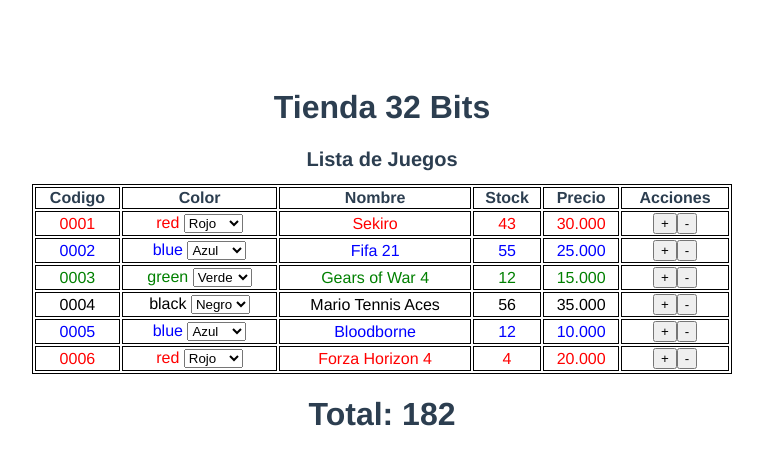
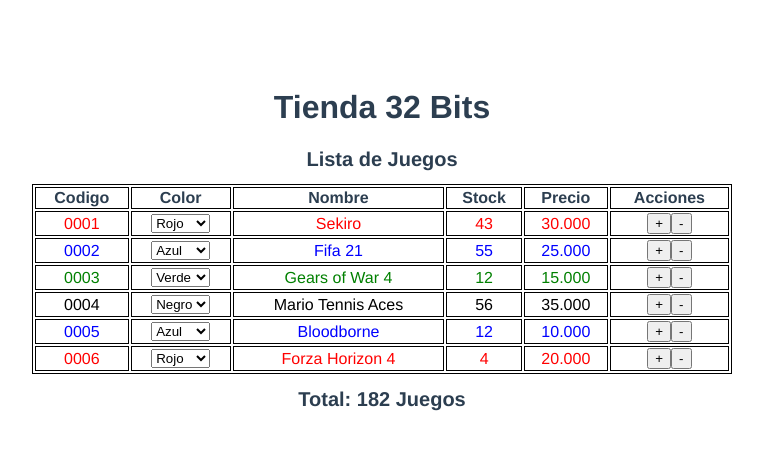
Before and after one commit to AnlianaAguilar/Tienda_de_juegos_32_bits-Parte-II-, a Vue app: page /games in a window 1280 px wide. Shown: the top 464 px of the page, without its empty margins (258-1021 px from the left). Built offline with nearby package versions, Linux system fonts and the light colour scheme.

Commit message:
se agregan comentarios

```diff
--- a/src/components/GameCount.vue
+++ b/src/components/GameCount.vue
@@ -1,5 +1,5 @@
 <template>
-    <h1>Total: {{countGames}}</h1>
+    <h1>Total: {{countGames}} Juegos</h1>
 </template>
 
 <script>
@@ -26,5 +26,7 @@
 </script>
 
 <style scoped>
-
+    *{
+        font-size: 20px;
+    }
 </style>
--- a/src/components/GameList.vue
+++ b/src/components/GameList.vue
@@ -17,8 +17,8 @@
           :key="game.codigo"
         >
           <td>{{ game.codigo }}</td>
-          <td>{{game.color}}
-            <select v-model="game.color" @change="change($event,game.codigo)">
+          <td>
+            <select v-model="game.color" @change="change($event,game.codigo)"> <!--v-model no sera una data ya que el valor ya viene con el v-for-->
               <option
               v-for="color in colors"
               :key="color.value"
@@ -49,7 +49,7 @@
   // props: {},
   data: function () {
     return {
-        colors:[
+        colors:[ //es el listado qeu se muestra en la options
         {
         text:"Azul",
         value:"blue"
@@ -71,22 +71,20 @@
   },
   computed: {
     ...mapState(["juegos"]),
-
   },
   methods: {
+    ...mapActions(['removeStock','changeColor','addStock']),
 
     change(event, codigo){
-      let options = {codigo:codigo, value:event.target.value}
-      this.changeColor(options)
+      let options = {codigo:codigo, value:event.target.value}    // se crea ya que las action solo pueden recibir 1 valor
+      this.changeColor(options)                                  // y para realizar el cambio se requier de identificador y el valor que selecciona el usuario
     },
 
-    ...mapActions(['removeStock','changeColor','addStock']),
     remove(id){
       this.removeStock(id)
     },
 
     add(id){
-      alert(id)
       this.addStock(id)
     }
 
--- a/src/store/index.js
+++ b/src/store/index.js
@@ -23,13 +23,15 @@
         }
       });
     },
+
     CHANGE_COLOR:(state, optColor)=>{
       state.juegos.forEach(juego =>{
-        if (juego.codigo==optColor.codigo) {
+        if (juego.codigo==optColor.codigo) {//se compra como objeto por que que las opciones estas en un objeto
           juego.color=optColor.value
         }
       })
     },
+
     ADD_STOCK:(state, id)=>{
       state.juegos.forEach(juego => {
         if(juego.codigo==id){
@@ -42,9 +44,11 @@
     removeStock:({commit}, id)=>{
       commit('REMOVE_STOCK', id)
     },
+
     changeColor:({commit}, optColor)=>{
       commit('CHANGE_COLOR', optColor)
     },
+
     addStock:({commit}, id)=>{
       commit('ADD_STOCK', id)
     }
```
